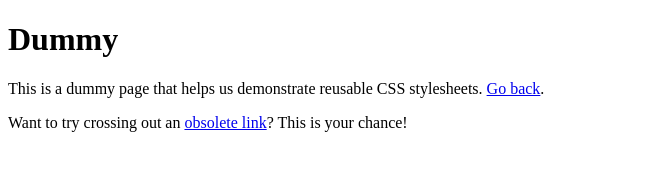
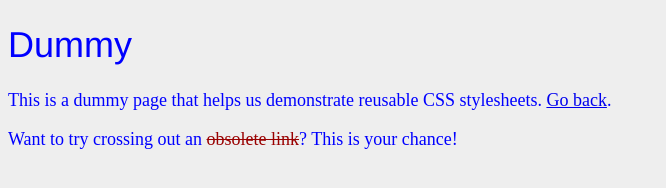
Before and after one commit to z336/coffee_and_code, a plain HTML site: page interneting_is_hard/hello-css/dummy.html in a window 1280 px wide. Shown: the whole page, without its empty margins (0-666 px from the left). Drawn offline with Linux system fonts and the light colour scheme.

Commit message:
working on the css chapter

```diff
--- a/interneting_is_hard/hello-css/dummy.html
+++ b/interneting_is_hard/hello-css/dummy.html
@@ -3,6 +3,12 @@
   <head>
     <meta charset="UTF-8" />
     <title>Dummy</title>
+    <link rel="stylesheet" href="styles.css" />
+    <style>
+      body {
+        color: #0000ff; /* Blue */
+      }
+    </style>
   </head>
   <body>
     <h1>Dummy</h1>
@@ -13,8 +19,9 @@
     </p>
 
     <p>
-      Want to try crossing out an <a href="nowhere.html">obsolete link</a>? This
-      is your chance!
+      Want to try crossing out an
+      <a href="nowhere.html" class="bad-links">obsolete link</a>? This is your
+      chance!
     </p>
   </body>
 </html>
--- a/interneting_is_hard/hello-css/styles.css
+++ b/interneting_is_hard/hello-css/styles.css
@@ -11,4 +11,10 @@ h4,
 h5,
 h6 {
   font-family: 'Helvetica', 'Arial', sans-serif;
+  font-weight: normal;
 }
+
+.bad-links {
+  color: #990000;
+  text-decoration: line-through;
+}
```
